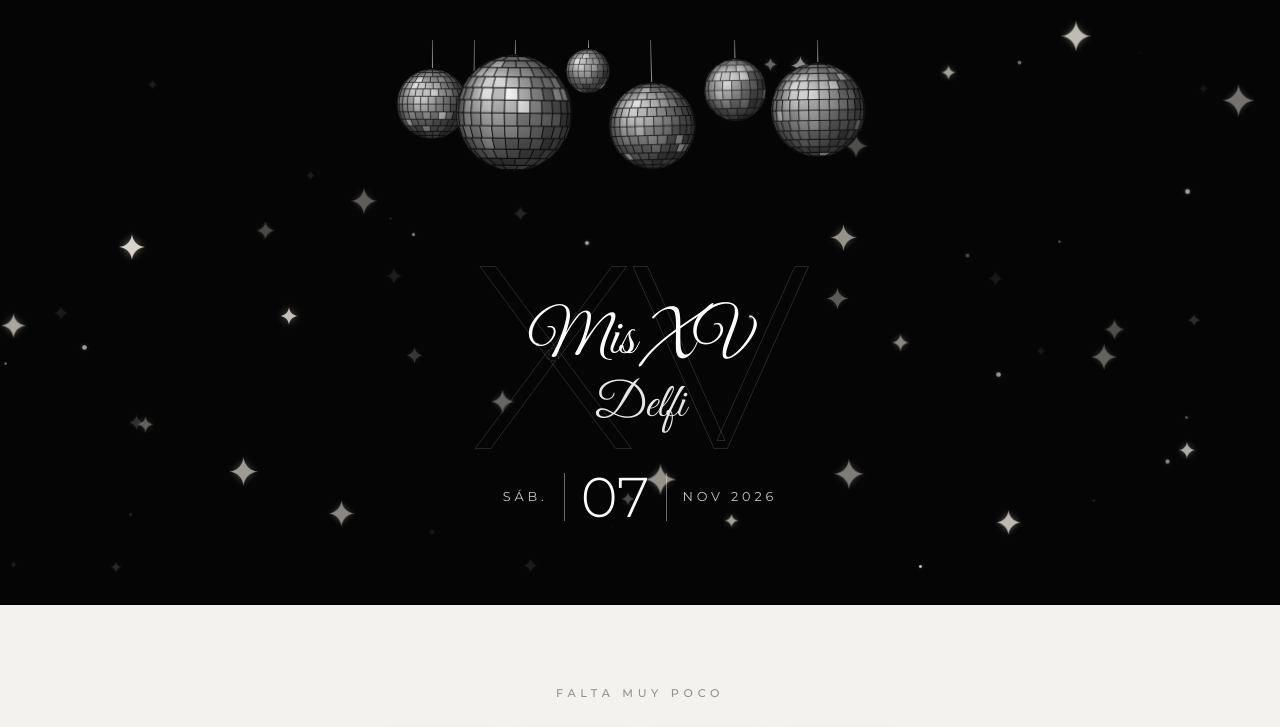
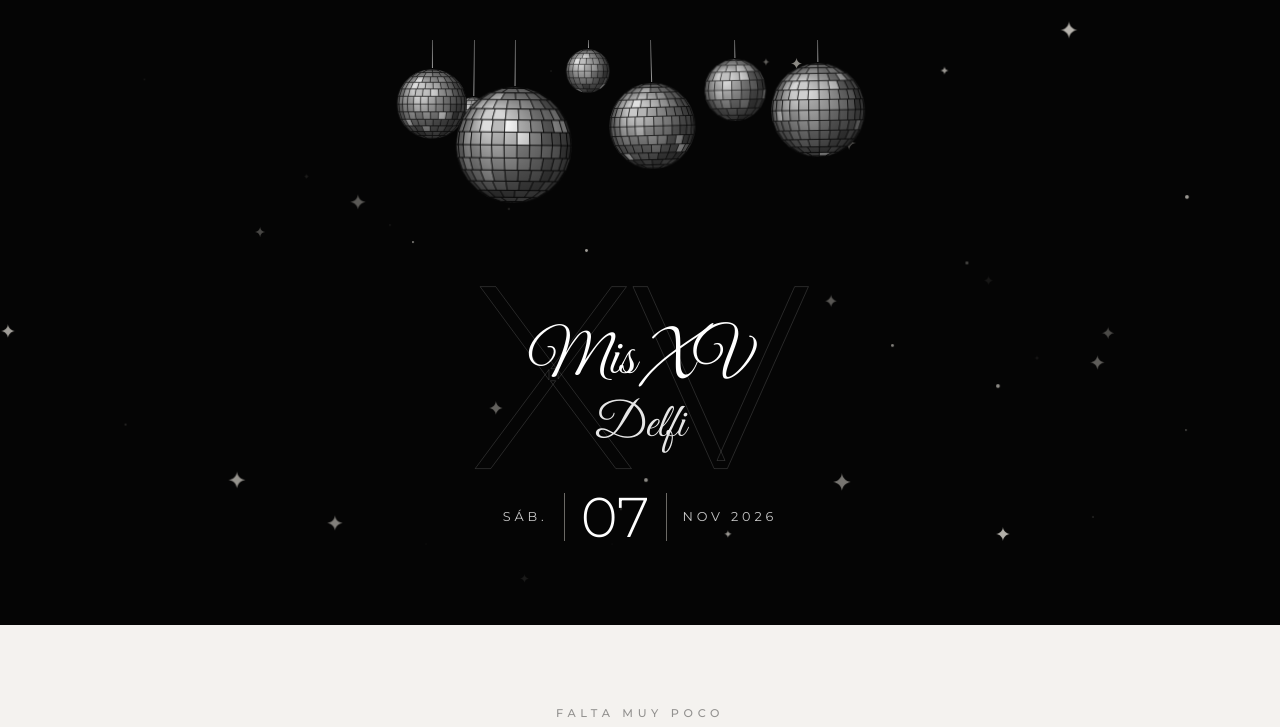
Before and after one commit to cjespelet/xv-delfi, an Astro site: page / in a window 1280 px wide. Shown: the top 727 px of the page. Built offline with nearby package versions, Linux system fonts and the light colour scheme; Astro itself is replaced by a stand-in of ours.

```diff
--- a/src/components/DiscoBalls.astro
+++ b/src/components/DiscoBalls.astro
@@ -4,7 +4,7 @@
 
 const heroBalls = [
   { left: '10%', size: 72, seed: 3, string: 28, z: 2, sway: '8.4s', delay: '-1.2s' },
-  { left: '26%', size: 118, seed: 7, string: 14, z: 4, sway: '7.2s', delay: '0s' },
+  { left: '26%', size: 118, seed: 7, string: 46, z: 4, sway: '7.2s', delay: '0s' },
   { left: '40%', size: 46, seed: 11, string: 8, z: 5, sway: '6.4s', delay: '-3.1s' },
   { left: '52%', size: 88, seed: 17, string: 42, z: 3, sway: '9.1s', delay: '-4.4s' },
   { left: '68%', size: 64, seed: 19, string: 18, z: 4, sway: '7.8s', delay: '-2s' },
--- a/src/components/Fiesta.astro
+++ b/src/components/Fiesta.astro
@@ -8,7 +8,7 @@
 
 <section id="fiesta" class="section-pad reveal text-center" aria-labelledby="fiesta-title">
   <div class="venue-card">
-    <Sparkles count={24} seed={8} />
+    <Sparkles count={16} seed={8} />
     <div class="venue-inner">
       <svg class="venue-pin" width="28" height="28" viewBox="0 0 24 24" fill="none" aria-hidden="true">
         <path d="M12 21s-7-6.2-7-12a7 7 0 0 1 14 0c0 5.8-7 12-7 12z" stroke="currentColor" stroke-width="1.2" stroke-linecap="round" stroke-linejoin="round"></path>
--- a/src/components/Hero.astro
+++ b/src/components/Hero.astro
@@ -10,7 +10,7 @@
 ---
 
 <section id="hero" class="on-ink relative overflow-hidden px-5 pb-16 pt-8 text-center sm:pb-20 sm:pt-10">
-  <Sparkles count={64} seed={5} />
+  <Sparkles count={40} seed={5} />
   <div class="relative z-10 flex flex-col items-center">
     <DiscoBalls />
     <div class="names relative mt-2">
--- a/src/components/Rsvp.astro
+++ b/src/components/Rsvp.astro
@@ -9,7 +9,7 @@
 ---
 
 <section id="confirmar" class="on-ink relative overflow-hidden section-pad reveal text-center" aria-labelledby="rsvp-title">
-  <Sparkles count={36} seed={2} />
+  <Sparkles count={22} seed={2} />
   <DiscoBalls compact />
   <p class="eyebrow relative z-10">Confirmá</p>
   <h2 id="rsvp-title" class="script-title relative z-10 mt-4">{data.rsvp.title}</h2>
--- a/src/components/Sparkles.astro
+++ b/src/components/Sparkles.astro
@@ -12,8 +12,8 @@
 const { count = 38, seed = 5 } = Astro.props;
 const state = { n: seed };
 const items = Array.from({ length: count }, () => {
-  const isStar = rng(state) > 0.32;
-  const size = isStar ? Math.round(12 + rng(state) * 24) : Number((2.6 + rng(state) * 3.2).toFixed(1));
+  const isStar = rng(state) > 0.42;
+  const size = isStar ? Math.round(6 + rng(state) * 15) : Number((2 + rng(state) * 2.4).toFixed(1));
   return {
     isStar,
     left: (rng(state) * 96).toFixed(2),
--- a/src/styles/global.css
+++ b/src/styles/global.css
@@ -306,14 +306,12 @@
 }
 
 .sparkle-star {
-  fill: #f6f1e6;
-  filter: drop-shadow(0 0 4px rgba(255, 255, 255, 0.45));
+  fill: #e8e4dc;
 }
 
 .sparkle-dot {
   border-radius: 50%;
-  background: #f6f1e6;
-  box-shadow: 0 0 6px rgba(255, 255, 255, 0.35);
+  background: #e8e4dc;
 }
 
 @keyframes twinkle {
@@ -332,7 +330,7 @@
   position: relative;
   width: 100%;
   max-width: 520px;
-  height: 250px;
+  height: 270px;
   margin-bottom: 4px;
 }
 
```
